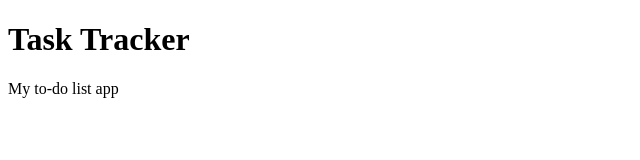
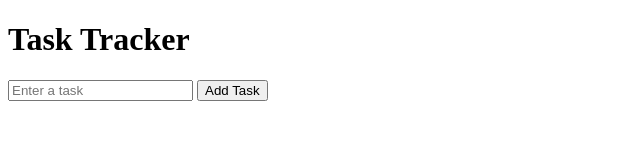
Before and after one commit to riyazahmed-in/task-tracker-todo-list, a plain HTML site: page index.html in a window 1280 px wide. Shown: the whole page, without its empty margins (0-640 px from the left). Drawn offline with Linux system fonts and the light colour scheme.

Commit message:
Add task input and button
Added input field and button for task entry.

```diff
--- a/index.html
+++ b/index.html
@@ -4,9 +4,12 @@
   <meta charset="UTF-8">
   <meta name="viewport" content="width=device-width, initial-scale=1.0">
   <title>Task Tracker</title>
-</head>
 <body>
   <h1>Task Tracker</h1>
-  <p>My to-do list app</p>
+
+  <input type="text" id="taskInput" placeholder="Enter a task">
+  <button id="addTaskButton">Add Task</button>
+
+  <ul id="taskList"></ul>
 </body>
 </html>
```
